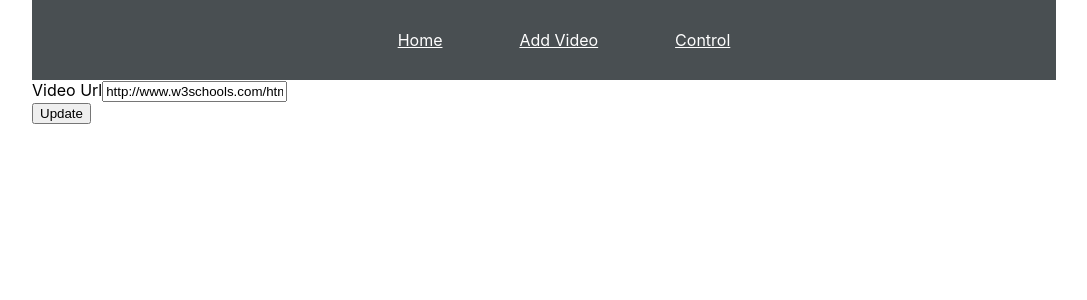
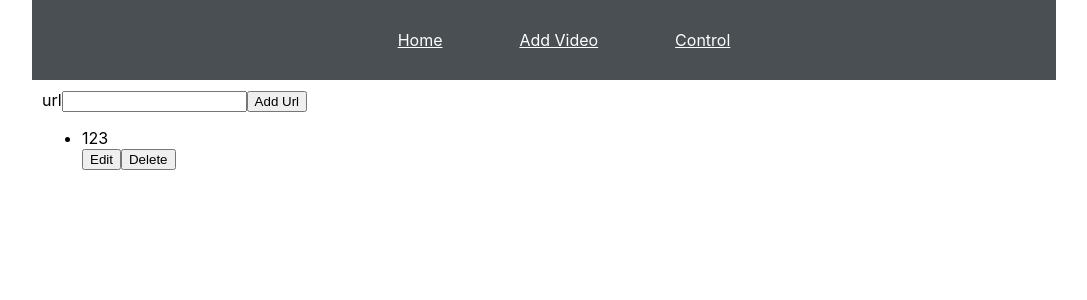
Before and after one commit to ramji013/media-player-reactjs, a React (Create React App) app: page /addVideo in a window 1280 px wide. Shown: the top 300 px of the page, without its empty margins (96-1183 px from the left). Built offline with nearby package versions, Linux system fonts and the light colour scheme.

Commit message:
added feature for add, update, delete video

```diff
--- a/src/App.css
+++ b/src/App.css
@@ -31,6 +31,7 @@ body {
 }
 
 .video-controls {
+  display : flex;
 	position: relative;
   padding: 1px;
   width: 1121px;
--- a/src/component/control/AddVideo.js
+++ b/src/component/control/AddVideo.js
@@ -3,57 +3,88 @@ import { Player } from 'video-react';
 import { Button, Form, FormGroup, Label, Input } from 'reactstrap';
 
 export default class AddVideo extends Component{
-    constructor(props, context) {
-        super(props, context);
 
-        this.state = {
-          playerSource: 'https://media.w3.org/2010/05/sintel/trailer_hd.mp4',
-          inputVideoUrl: 'http://www.w3schools.com/html/mov_bbb.mp4'
-        };
+  state = {
+    lstVideoUrls: ["123"],
+    addTextUrl : "",
+    editIndex: -1,
+    editTextUrl: ""
+}
+
+handleAddTextUrlChange = (e) => {
+    this.setState({addTextUrl : e.target.value})
+};
+
+handleUpdateTextUrlChange = (e) => {
+    this.setState({addTextUrl : e.target.value})
+};
+
+addVideo = () => {
+    const{ lstVideoUrls, addTextUrl} = this.state;
+    if(addTextUrl){
+        lstVideoUrls.push(addTextUrl);
+        this.setState({lstVideoUrls});
+    }
+};
+
+deleteVideo = (urlIndex) => {
+  const {lstVideoUrls} = this.state;
+  lstVideoUrls.splice(urlIndex,1);
+  this.setState({lstVideoUrls});
+}
+
+editVideo = (urlIndex, url) => {
+    this.setState({editIndex: urlIndex, editTextUrl: url});
+};
+
+updateVideo = (urlIndex) => {
+    const{ lstVideoUrls, editTextUrl, editIndex} = this.state;
+    const newlstVideoUrls = Array.from(lstVideoUrls);
+    if(editTextUrl){
+        //lstVideoUrls[urlIndex] = editTextUrl;
+        newlstVideoUrls[urlIndex] = editTextUrl;
+        this.setState({lstVideoUrls : newlstVideoUrls, editTextUrl: ""})
+    }
+};
+
+cancelEdit = () => {
+  this.setState({editTextUrl: "", editIndex:-1});
+};
+
+render(){
+  const {lstVideoUrls, editIndex, addTextUrl, editTextUrl} = this.state;
+  return <div className="video-list-container" style={{ padding : "10px"}}>
+    <div className="video-add-form">
+      <label htmlFor="url">url</label>
+      <input name="url" type="url" value={addTextUrl} onChange={this.handleAddTextUrlChange}/>
+      <button type="button" onClick={this.addVideo}>Add Url</button>
+    </div>
+
+    <ul>
+      {
+        lstVideoUrls.map((url, urlIndex) => (
+            <li key={url}> {
+              editIndex !== urlIndex ? <span>{url}</span>:
+               <input type="url" value={editTextUrl} onChange={this.handleUpdateTextUrlChange}></input>
+            }
+            {
+              editIndex !== urlIndex ?
+              <div>
+                <button onClick= { ()=> this.editVideo(urlIndex,editTextUrl)}> Edit</button>
+                <button onClick={ ()=> this.deleteVideo(urlIndex)}>Delete</button>
+              </div>:
+              <div>
+                <button onClick={() => this.updateVideo(urlIndex)}>Save</button>
+                <button onClick={()=> this.cancelEdit()}> Cancel</button>
+
+              </div>
+            }
+
+            </li>
+        ))
       }
+    </ul>
 
-      componentDidUpdate(prevProps, prevState) {
-        if (this.state.playerSource !== prevState.playerSource) {
-          this.player.load();
-        }
-      }
-
-      handleValueChange = (e) => {
-        const { value } = e.target;
-        this.setState({
-          inputVideoUrl: value
-        });
-      }
-
-      updatePlayerInfo = () => {
-        const { inputVideoUrl } = this.state;
-        this.setState({
-          playerSource: inputVideoUrl
-        });
-      }
-
-      render() {
-        return (
-          <div>
-            <div className="docs-example">
-              <Form>
-                <FormGroup>
-                  <Label for="inputVideoUrl">Video Url</Label>
-                  <Input
-                    name="inputVideoUrl"
-                    id="inputVideoUrl"
-                    value={this.state.inputVideoUrl}
-                    onChange={this.handleValueChange}
-                  />
-                </FormGroup>
-                <FormGroup>
-                  <Button type="button" onClick={this.updatePlayerInfo}>
-                    Update
-                  </Button>
-                </FormGroup>
-              </Form>
-            </div>
-          </div>
-        );
-      }
+  </div>
 }
+}
--- a/src/component/control/PlayList.js
+++ b/src/component/control/PlayList.js
@@ -1,27 +1,82 @@
 import React, {Component} from 'react';
-
-
 
 export default class PlayList extends Component{
 
-  changeSource=(name) => {
-    return () => {
-      this.setState({
-        source: this.props.sources[name]
-      });
-      this.props.player.load();
-      this.props.updateSource(name);
-    };
-  }
+  state = {
+    lstVideoUrls: ["123"],
+    addTextUrl : "",
+    editIndex: -1,
+    editTextUrl: ""
+}
 
-  render(){
-      return(
-        <li>
+handleAddTextUrlChange = (e) => {
+    this.setState({addTextUrl : e.target.value})
+};
+
+handleUpdateTextUrlChange = (e) => {
+    this.setState({addTextUrl : e.target.value})
+};
+
+addVideo = () => {
+    const{ lstVideoUrls, addTextUrl} = this.state;
+    if(addTextUrl){
+        lstVideoUrls.push(addTextUrl,1);
+        this.setState({lstVideoUrls});
+    }
+};
+
+deleteVideo = (urlIndex) => {
+  const {lstVideoUrls} = this.state;
+  lstVideoUrls.splice(urlIndex,1);
+  this.setState({lstVideoUrls});
+}
+
+editVideo = (urlIndex, url) => {
+    this.setState({editIndex: urlIndex, editTextUrl: url});
+};
+
+updateVideo = () => {
+    const{ lstVideoUrls, editTextUrl, editIndex} = this.state;
+    if(editTextUrl){
+        lstVideoUrls[editIndex] = editTextUrl;
+        this.setState({lstVideoUrls, editTextUrl: "", editIndex: -1})
+    }
+};
+
+cancelEdit = () => {
+  const {lstVideoUrls, editIndex, addTextUrl, editTextUrl} = this.state;
+  return <div className="video-list-container" style={{ padding : "10px"}}>
+    <div className="video-add-form">
+      <label htmlFor="url">url</label>
+      <input name="url" type="url" value={addTextUrl} onChange={this.handleAddTextUrlChange}/>
+      <button type="button" onClick={this.addVideo}>Add Url</button>
+    </div>
+
+    <ul>
+      {
+        lstVideoUrls.map((url, urlIndex) => (
+            <li key={url}> {
+              editIndex !== urlIndex ? <span>{url}</span>:
+               <input type="url" value={editTextUrl} onChange={this.handleUpdateTextUrlChange}></input>
+            }
+            {
+              editIndex !== urlIndex ?
               <div>
-
+                <button onClick= { ()=> this.editVideo(urlIndex,url)}> Edit</button>
+                <button onClick={ ()=> this.deleteVideo(urlIndex)}>Delete</button>
+              </div>:
+              <div>
+                <button onClick={() => this.updateVideo(urlIndex)}>Save</button>
+                <button onClick={()=> this.cancelEdit()}> Cancel</button>
 
               </div>
-    </li>
-      );
-  }
+            }
+
+            </li>
+        ))
+      }
+    </ul>
+
+  </div>
 }
+}
--- a/src/component/player/VideoPlayer.js
+++ b/src/component/player/VideoPlayer.js
@@ -82,7 +82,7 @@ export default class VideoPlayer extends Component {
           </Player>
 
           <PlayerControl player={this.player}/>
-          <PlayList updateSource = {this.updateSource} sources = {this.sources} player={this.player}/>
+
 
       </div>
     );
```
